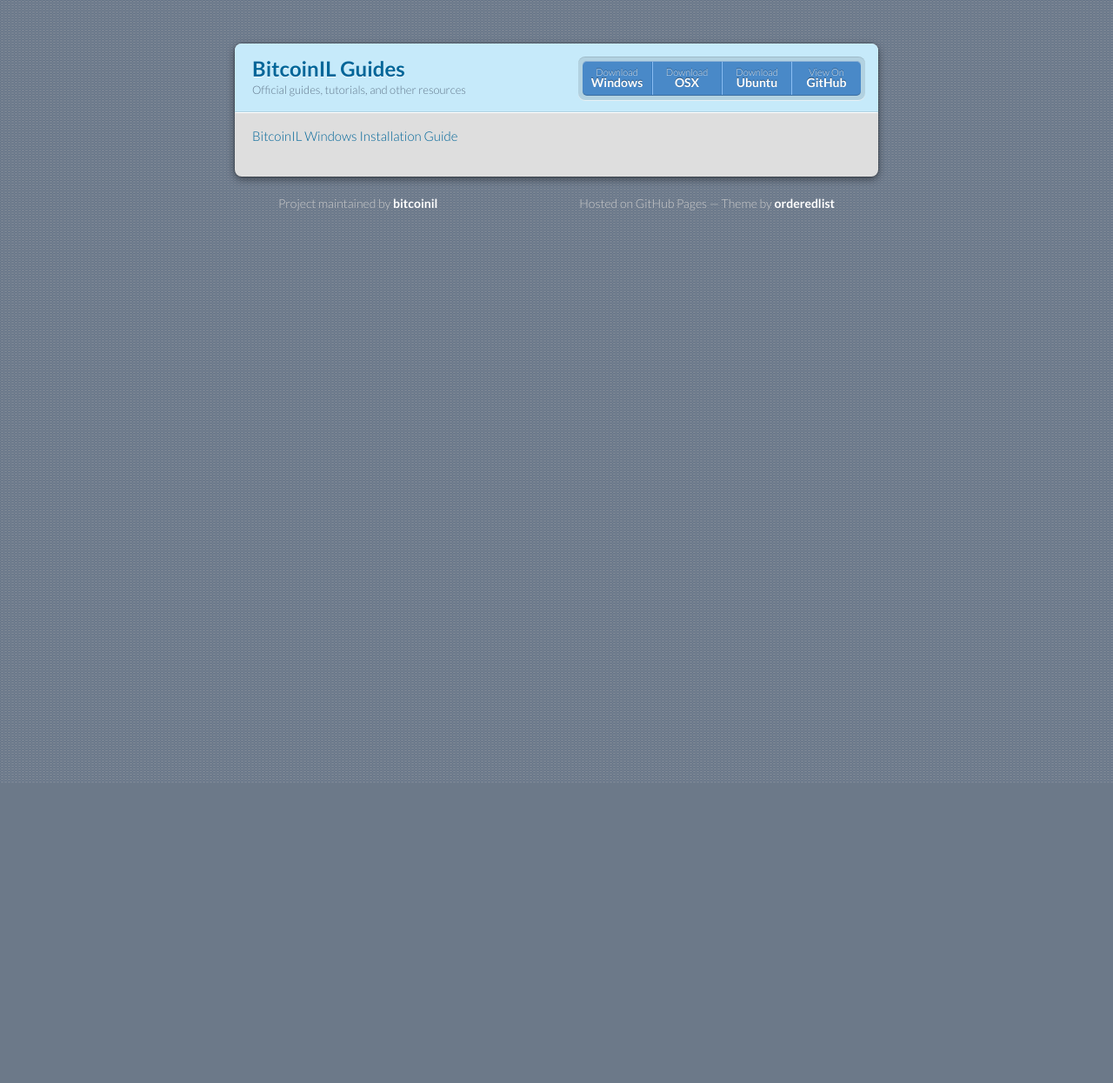
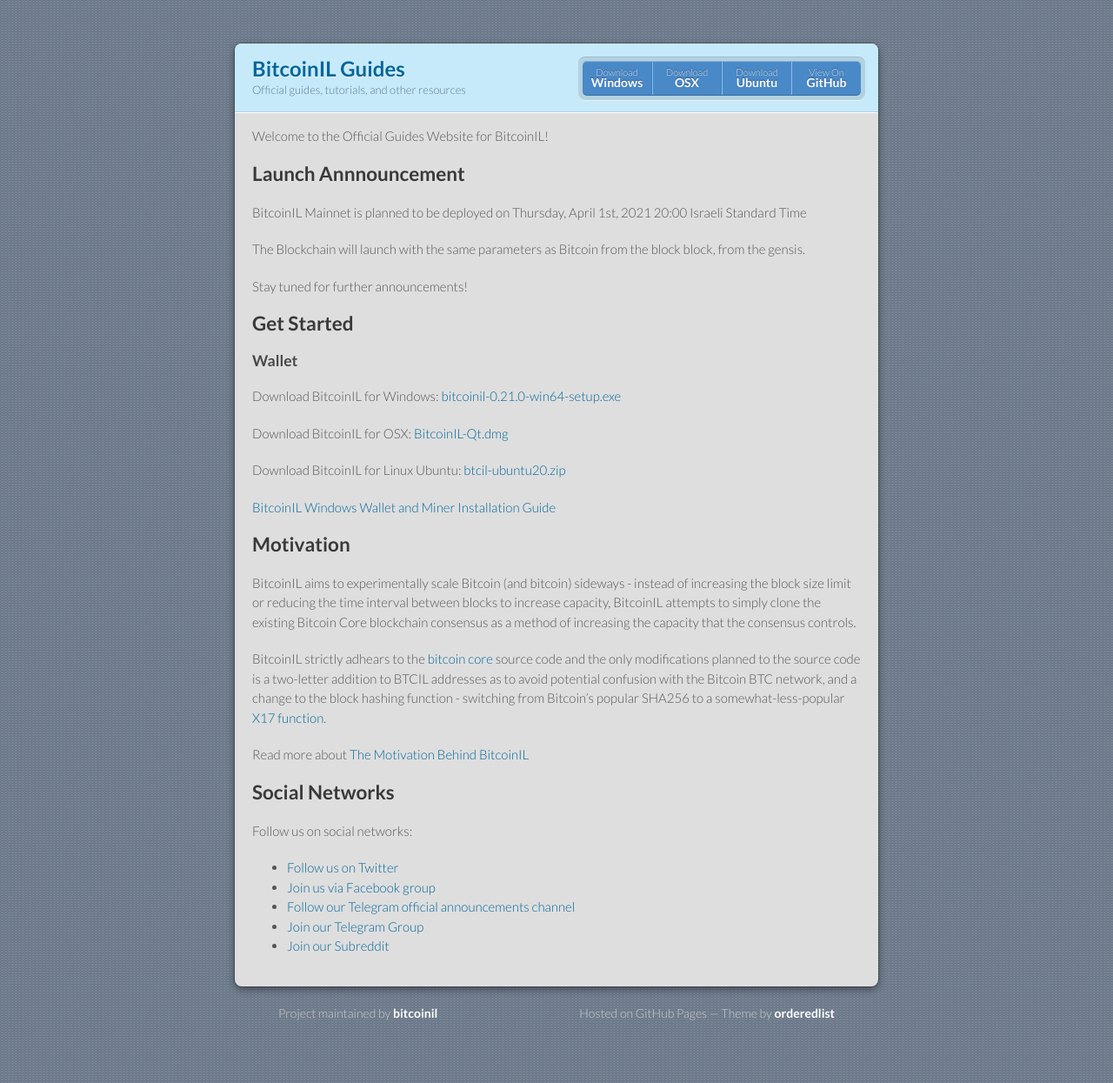
Before and after one commit to bitcoinil/guides, a Jekyll site: the page built from docs/index.md, in a window 1280 px wide. Shown: the whole page at 87% size. Built offline with Jekyll 4.4.1, drawn with Linux system fonts in a browser that asks for light colours; before the commit the page ends 900 px from its top, so only the background shows below that.

Commit message:
frontpage mods

```diff
--- a/docs/index.md
+++ b/docs/index.md
@@ -2,4 +2,42 @@
 layout: default
 ---
 
-[BitcoinIL Windows Installation Guide](./install/windows.html)
+Welcome to the Official Guides Website for BitcoinIL!
+
+## Launch Annnouncement
+
+BitcoinIL Mainnet is planned to be deployed on Thursday, April 1st, 2021 20:00 Israeli Standard Time
+
+The Blockchain will launch with the same parameters as Bitcoin from the block block, from the gensis.
+
+Stay tuned for further announcements!
+
+## Get Started
+
+### Wallet
+
+Download BitcoinIL for Windows: [bitcoinil-0.21.0-win64-setup.exe](/assets/downloads/binaries/windows/bitcoinil-0.21.0-win64-setup.exe)
+
+Download BitcoinIL for OSX: [BitcoinIL-Qt.dmg](/assets/downloads/binaries/osx/BitcoinIL-Qt.dmg)
+
+Download BitcoinIL for Linux Ubuntu: [btcil-ubuntu20.zip](/assets/downloads/binaries/osx/btcil-ubuntu20.zip)
+
+[BitcoinIL Windows Wallet and Miner Installation Guide](./install/windows.html)
+
+## Motivation
+
+BitcoinIL aims to experimentally scale Bitcoin (and bitcoin) sideways - instead of increasing the block size limit or reducing the time interval between blocks to increase capacity, BitcoinIL attempts to simply clone the existing Bitcoin Core blockchain consensus as a method of increasing the capacity that the consensus controls.
+
+BitcoinIL strictly adhears to the [bitcoin core](https://github.com/bitcoin/bitcoin) source code and the only modifications planned to the source code is a two-letter addition to BTCIL addresses as to avoid potential confusion with the Bitcoin BTC network, and a change to the block hashing function - switching from Bitcoin's popular SHA256 to a somewhat-less-popular [X17 function](https://en.bitcoinwiki.org/wiki/X17).
+
+Read more about [The Motivation Behind BitcoinIL](./pages/motivation.html)
+
+## Social Networks
+
+Follow us on social networks:
+
+- [Follow us on Twitter](https://twitter.com/il_bitcoin)
+- [Join us via Facebook group](https://www.facebook.com/groups/bitcoinli)
+- [Follow our Telegram official announcements channel](https://t.me/itsbtcil)
+- [Join our Telegram Group](https://t.me/bitcoinilnetwork)
+- [Join our Subreddit](https://www.reddit.com/r/bitcoinli/)
```
Also changed, not shown: docs/install/guides/windows.md (+13 -3 lines), docs/pages/content/motivation.md (added, +35 -0 lines), docs/pages/motivation.md (added, +4 -0 lines).
